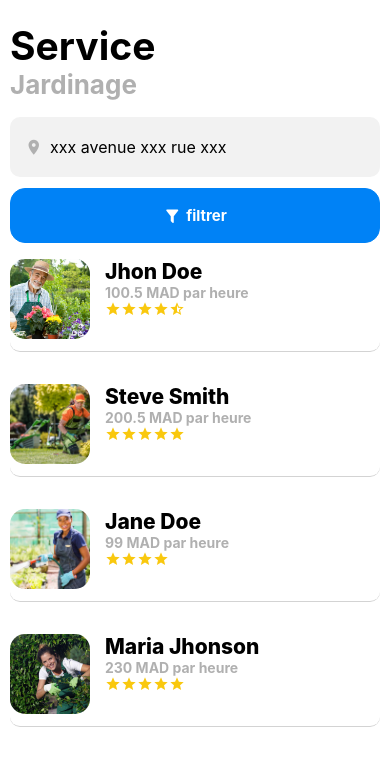
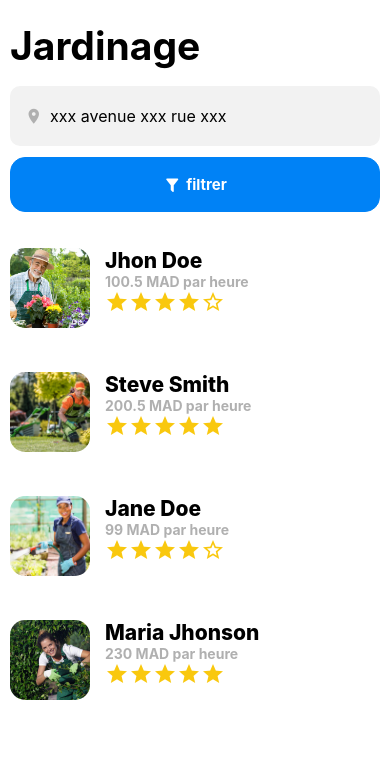
Before and after one commit to Ayman-shaim1/Home-Services, a React Native app: screen / in a window 390 px wide. Shown: the top 766 px of the page. Built offline with nearby package versions, Linux system fonts and the light colour scheme.

Commit message:
work on 'Slide down Bottom Modal'

```diff
--- a/app/components/BottomModal.js
+++ b/app/components/BottomModal.js
@@ -1,14 +1,47 @@
-import { Modal, StyleSheet,View } from "react-native";
+import { useRef,useEffect,useState } from "react";
+import { Modal, StyleSheet,View,PanResponder } from "react-native";
 import CloseButton from "./CloseButton";
 import colors from "../config/colors";
 
 export default function BottomModal({ visible = false , children, onClose }){
+
+  const [dragY, setDragY] = useState(0);
+
+  const panResponder = useRef(
+    PanResponder.create({
+      onStartShouldSetPanResponder: () => true,
+      onPanResponderMove: (_, gestureState) => {
+        setDragY(gestureState.dy);
+      },
+      onPanResponderRelease: (_, gestureState) => {
+        if (gestureState.dy >= 300) {
+          onClose();
+        } else {
+          setDragY(0);
+        }
+      },
+    })
+  ).current;
+
+  useEffect(() => {
+    if (visible) {
+      setDragY(0);
+    }
+  }, [visible]);
+
+
     return  (
-        <Modal visible={visible} style={styles.modal}  animationType="slide" transparent={true}>
-            <View style={styles.modalWrapper}>
-                <View style={styles.modalContent}>
-                    <CloseButton style={styles.btnClose} onPress={onClose}/>
-                    {children}
+        <Modal visible={visible} style={styles.modal}  animationType='fade' transparent={true}>
+            <View style={styles.overlay}>
+                <View style={[styles.modalWrapper,
+                        { transform: [{ translateY: Math.max(dragY, 0) }] },
+                ]}
+                {...panResponder.panHandlers}>
+
+                    <View style={styles.modalContent}>
+                        <CloseButton style={styles.btnClose} onPress={onClose}/>
+                        {children}
+                    </View>
                 </View>
             </View>
         </Modal>
@@ -20,19 +53,16 @@ const styles = StyleSheet.create({
         marginTop:'100%',
         backgroundColor:colors.primary,
     },
+    overlay:{
+        backgroundColor:'rgba(0, 0, 0, 0.5)',
+        flex:1,
+    },
     modalWrapper:{
         paddingTop:5,
         top:'45%',
         height:'100%',
         backgroundColor:colors.secondary,
         borderRadius:20,
-        // Shadow properties for iOS
-        shadowColor: '#000',
-        shadowOffset: { width: 0, height: 2 },
-        shadowOpacity: 0.3,
-        shadowRadius: 4,
-        // Elevation property for Android
-        elevation: 20,
     },
     btnClose:{
         alignSelf:'flex-end'
--- a/app/components/Dropdown.js
+++ b/app/components/Dropdown.js
@@ -16,8 +16,7 @@ import Label from './Label';
 //   { label: 'Item 8', value: '8' },
 // ];
 
-const Dropdown = ({ icon, label ,value,setValue, data,maxHeight = 200 }) => {
-  const [isFocus, setIsFocus] = useState(false);
+const Dropdown = ({ icon, label ,value,setValue, data,maxHeight = 200,placeholder }) => {
 
   return (
     <View style={styles.container}>
@@ -37,13 +36,10 @@ const Dropdown = ({ icon, label ,value,setValue, data,maxHeight = 200 }) => {
                 maxHeight={maxHeight}
                 labelField="label"
                 valueField="value"
-                // placeholder={'Select item'}
+                placeholder={placeholder}
                 value={value}
-                onFocus={() => setIsFocus(true)}
-                onBlur={() => setIsFocus(false)}
                 onChange={item => {
                     setValue(item.value);
-                    setIsFocus(false);
                 }}
             />
         </View>
@@ -56,7 +52,7 @@ export default Dropdown;
 
 const styles = StyleSheet.create({
     container:{
-        marginVertical:7,
+        marginTop:7,
     },
     dropdownContainer:{
         position:'relative',
@@ -74,7 +70,7 @@ const styles = StyleSheet.create({
         marginBottom:5,
     },
     dropdown:{
-        paddingVertical:13,
+        paddingVertical:12,
         paddingRight:24,
         backgroundColor:colors.lightGray,
         borderRadius:10,
--- a/app/components/EmployeItem.js
+++ b/app/components/EmployeItem.js
@@ -28,8 +28,8 @@ const styles = StyleSheet.create({
         position:'relative',
         borderRadius:10,
         paddingVertical:12,
-        borderBottomColor:'lightgray',
-        borderBottomWidth:1,
+        // borderBottomColor:'lightgray',
+        // borderBottomWidth:1,
     },
     wrapper:{
         flexDirection:'row',
--- a/app/components/Rating.js
+++ b/app/components/Rating.js
@@ -6,59 +6,52 @@ export default function Rating({ number, style }){
     return (
         <View style={[{flexDirection:'row'},{...style}]}>
              {number === 1 ?
-                <MaterialCommunityIcons color={colors.secondary} name='star' size={16}/> :
-                number === 1.5 ?
-                <>
-                    <MaterialCommunityIcons color={colors.secondary} name='star' size={16}/>
-                    <MaterialCommunityIcons color={colors.secondary}  name="star-half-full" size={16} />
-                </> :
+               (
+                    <>
+                        <MaterialCommunityIcons color={colors.secondary} name='star' size={24}/>
+                        <MaterialCommunityIcons color={colors.secondary} name="star-outline" size={24}/>
+
+                        <MaterialCommunityIcons color={colors.secondary} name="star-outline" size={24}/>
+                        <MaterialCommunityIcons color={colors.secondary} name="star-outline" size={24}/>
+                        <MaterialCommunityIcons color={colors.secondary} name="star-outline" size={24}/>
+                    </>
+               )
+               :
                 number === 2 ?
                 <>
-                    <MaterialCommunityIcons color={colors.secondary} name="star" size={16}/>
-                    <MaterialCommunityIcons color={colors.secondary} name="star" size={16}/>
-                </> :
-                number === 2.5 ?
-                <>
-                    <MaterialCommunityIcons color={colors.secondary} name="star" size={16}/>
-                    <MaterialCommunityIcons color={colors.secondary} name="star" size={16}/>
-                    <MaterialCommunityIcons color={colors.secondary}  name="star-half-full" size={16} />
+                    <MaterialCommunityIcons color={colors.secondary} name="star" size={24}/>
+                    <MaterialCommunityIcons color={colors.secondary} name="star" size={24}/>
+                    <MaterialCommunityIcons color={colors.secondary} name="star-outline" size={24}/>
+                    <MaterialCommunityIcons color={colors.secondary} name="star-outline" size={24}/>
+                    <MaterialCommunityIcons color={colors.secondary} name="star-outline" size={24}/>
 
                 </> :
+
                 number === 3 ?
                 <>
-                    <MaterialCommunityIcons color={colors.secondary} name="star" size={16}/>
-                    <MaterialCommunityIcons color={colors.secondary} name="star" size={16}/>
-                    <MaterialCommunityIcons color={colors.secondary} name="star" size={16}/>
+                    <MaterialCommunityIcons color={colors.secondary} name="star" size={24}/>
+                    <MaterialCommunityIcons color={colors.secondary} name="star" size={24}/>
+                    <MaterialCommunityIcons color={colors.secondary} name="star" size={24}/>
+                    <MaterialCommunityIcons color={colors.secondary} name="star-outline" size={24}/>
+                    <MaterialCommunityIcons color={colors.secondary} name="star-outline" size={24}/>
                 </> :
-                number === 3.5 ?
-                <>
-                    <MaterialCommunityIcons color={colors.secondary} name="star" size={16}/>
-                    <MaterialCommunityIcons color={colors.secondary} name="star" size={16}/>
-                    <MaterialCommunityIcons color={colors.secondary} name="star" size={16}/>
-                    <MaterialCommunityIcons color={colors.secondary}  name="star-half-full" size={16} />
-                </> :
+
                 number === 4 ?
                 <>
-                    <MaterialCommunityIcons color={colors.secondary} name="star" size={16}/>
-                    <MaterialCommunityIcons color={colors.secondary} name="star" size={16}/>
-                    <MaterialCommunityIcons color={colors.secondary} name="star" size={16}/>
-                    <MaterialCommunityIcons color={colors.secondary} name="star" size={16}/>
+                    <MaterialCommunityIcons color={colors.secondary} name="star" size={24}/>
+                    <MaterialCommunityIcons color={colors.secondary} name="star" size={24}/>
+                    <MaterialCommunityIcons color={colors.secondary} name="star" size={24}/>
+                    <MaterialCommunityIcons color={colors.secondary} name="star" size={24}/>
+                    <MaterialCommunityIcons color={colors.secondary} name="star-outline" size={24}/>
                 </> :
-                number === 4.5 ?
-                <>
-                    <MaterialCommunityIcons color={colors.secondary} name="star" size={16}/>
-                    <MaterialCommunityIcons color={colors.secondary} name="star" size={16}/>
-                    <MaterialCommunityIcons color={colors.secondary} name="star" size={16}/>
-                    <MaterialCommunityIcons color={colors.secondary} name="star" size={16}/>
-                    <MaterialCommunityIcons color={colors.secondary}  name="star-half-full" size={16} />
-                </> :
+
                 number === 5 &&
                 <>
-                    <MaterialCommunityIcons color={colors.secondary} name="star" size={16}/>
-                    <MaterialCommunityIcons color={colors.secondary} name="star" size={16}/>
-                    <MaterialCommunityIcons color={colors.secondary} name="star" size={16}/>
-                    <MaterialCommunityIcons color={colors.secondary} name="star" size={16}/>
-                    <MaterialCommunityIcons color={colors.secondary} name="star" size={16}/>
+                    <MaterialCommunityIcons color={colors.secondary} name="star" size={24}/>
+                    <MaterialCommunityIcons color={colors.secondary} name="star" size={24}/>
+                    <MaterialCommunityIcons color={colors.secondary} name="star" size={24}/>
+                    <MaterialCommunityIcons color={colors.secondary} name="star" size={24}/>
+                    <MaterialCommunityIcons color={colors.secondary} name="star" size={24}/>
                 </>
             }
         </View>
--- a/app/components/index.js
+++ b/app/components/index.js
@@ -14,9 +14,11 @@ import Rating from "./Rating";
 import Dropdown from "./Dropdown";
 import BottomModal from "./BottomModal";
 import Label from "./Label"
+import RatingPicker from "./RatingPicker";
 
 
 export {
+    RatingPicker,
     Label,
     BottomModal,
     Dropdown as Dropdown,
--- a/app/screens/EmployeListScreen.js
+++ b/app/screens/EmployeListScreen.js
@@ -1,6 +1,6 @@
 import React, { useState } from "react";
 import { StyleSheet, View,  FlatList, Text } from "react-native";
-import { BottomModal, Button,  Dropdown,  EmployeItem,  Heading,  Label,  TextInput } from "../components";
+import { BottomModal, Button,  Dropdown,  EmployeItem,  Heading,  Label,  RatingPicker,  TextInput } from "../components";
 import Slider from '@react-native-community/slider';
 import colors from "../config/colors";
 
@@ -9,7 +9,7 @@ const EMPLOYES = [
         id:1,
         name:'Jhon Doe',
         price:100.50,
-        rating:4.5,
+        rating:4,
         image:require('../assets/emp1.jpeg')
     },
     {
@@ -36,25 +36,16 @@ const EMPLOYES = [
 ];
 
 
-const data = [
-    { label: 'Item 1', value: '1' },
-    { label: 'Item 2', value: '2' },
-    { label: 'Item 3', value: '3' },
-    { label: 'Item 4', value: '4' },
-    { label: 'Item 5', value: '5' },
-    { label: 'Item 6', value: '6' },
-    { label: 'Item 7', value: '7' },
-    { label: 'Item 8', value: '8' },
-  ];
 
 export default function EmployeListScreen(){
     const [ showFilterModal,setShowFilterModal ] = useState(false);
-    const [ note, setNote ] = useState(false);
-    const [maxprix,setMaxprix] = useState(100)
+    const [maxprix,setMaxprix] = useState(100);
+    const [startNumber, setStartNumber] = useState(1)
+
     return(
         <View style={styles.container}>
-            <Heading as="heading3" text={"Service"} style={{ marginBottom:-10 }}/>
-            <Heading as="heading5" text={"Jardinage"} color="gray"/>
+            {/* <Heading as="heading3" text={"Service"} style={{ marginBottom:-10 }}/> */}
+            <Heading as="heading3" text={"Jardinage"} color="black"/>
             <TextInput value={'xxx avenue xxx rue xxx'} icon={'map-marker'} />
             <Button text={'filtrer'} icon={'filter'} color="primary" onPress={() =>  setShowFilterModal(true)}/>
             <BottomModal visible={showFilterModal} onClose={() => setShowFilterModal(false)}>
@@ -70,9 +61,20 @@ export default function EmployeListScreen(){
                     onValueChange={(value) => setMaxprix(value)}
                 />
                 <Text style={{marginBottom:20}}>prix max :{maxprix.toFixed(0)}</Text>
-                <Dropdown maxHeight={150} label={"Filtrer par note :"} data={data} value={note} setValue={setNote}/>
+                <RatingPicker
+                    number={startNumber}
+                    setNumber={setStartNumber}
+                    label={"Filtrer par etoile :"} />
+                 <Text>nombre d'etoile choisie: {startNumber}</Text>
+                 <Button
+                    text="confirmer"
+                    style={{ marginTop:40 }}
+                    color="primary"
+                    icon={'filter-check'}
+                    onPress={() => setShowFilterModal(false)}/>
             </BottomModal>
             <FlatList
+                style={{ marginTop:20 }}
                 data={EMPLOYES}
                 keyExtractor={(item) => item.id}
                 renderItem={({ item,index }) => <EmployeItem employe={item} index={index}/>}
```
Also changed, not shown: app/components/RatingPicker.js (added, +43 -0 lines), 1 other file (tests, documents, lock files or other folders).
